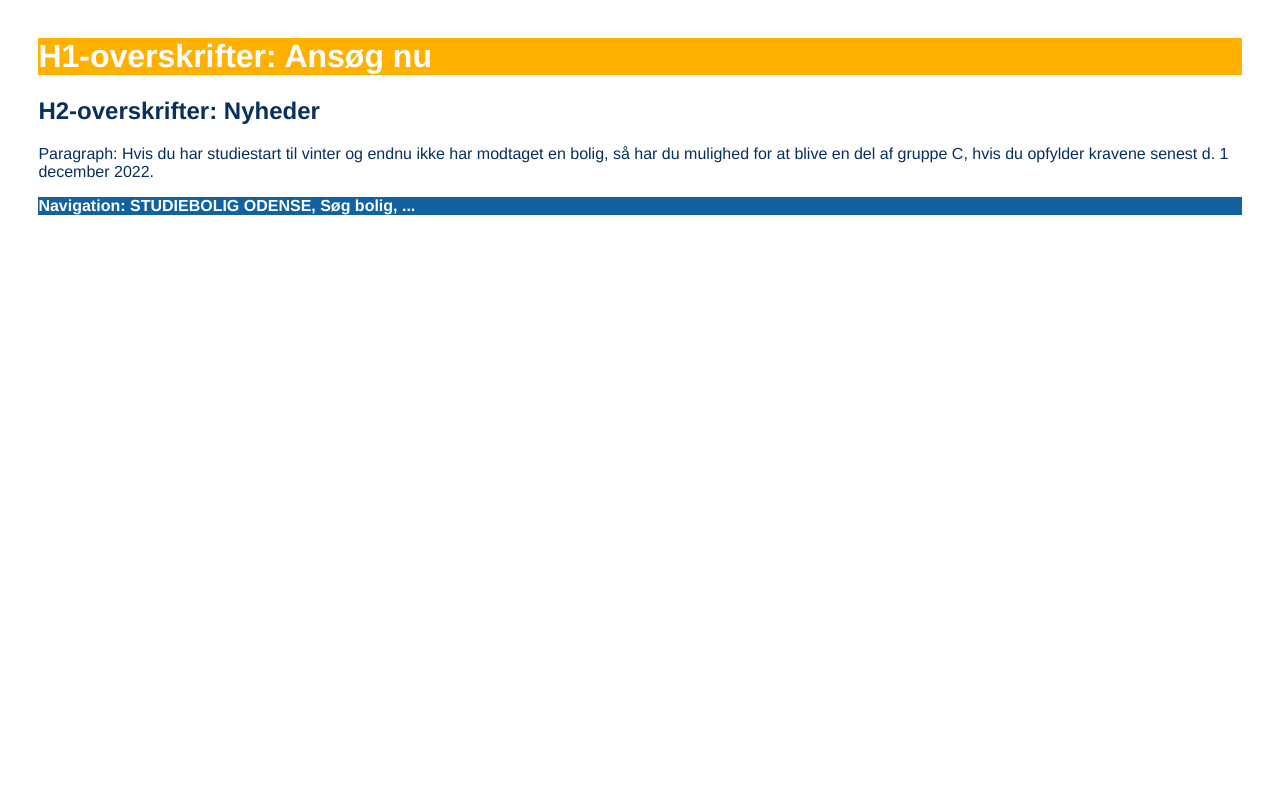
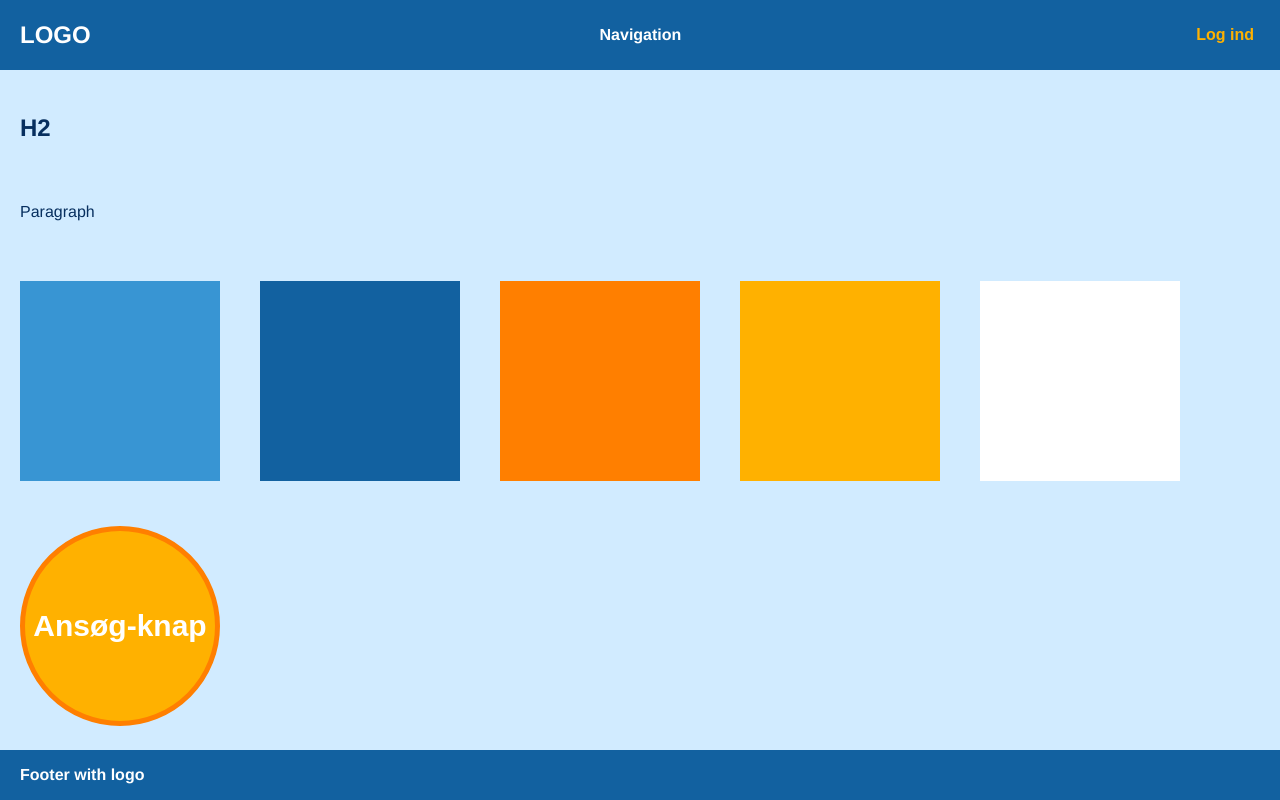
Before and after one commit to bene2510-0756/studiebolig-odense-styleguide, a plain HTML site: page styleguide.html in a window 1280 px wide. Drawn offline with Linux system fonts and the light colour scheme.

Commit message:
Første udkast

```diff
--- a/styleguide.html
+++ b/styleguide.html
@@ -2,13 +2,33 @@
 <html lang="en">
     <head>
         <meta charset="UTF-8">
-        <title>Style Guide</title>
+        <meta name="viewport" content="width=device-width, initial-scale=1.0">
+        <title>Forside</title>
         <link rel="stylesheet" href="styles.css">
     </head>
     <body>
-        <h1>H1-overskrifter: Ansøg nu</h1>
-        <H2>H2-overskrifter: Nyheder</H2>
-        <p>Paragraph: Hvis du har studiestart til vinter og endnu ikke har modtaget en bolig, så har du mulighed for at blive en del af gruppe C, hvis du opfylder kravene senest d. 1 december 2022.</p>
-        <nav>Navigation: STUDIEBOLIG ODENSE, Søg bolig, ...</nav>
+        <nav>
+            <h1>LOGO</h1>
+            <ul>
+                <li>Navigation</li>
+            </ul>
+            <button class="login">Log ind</button>
+        </nav>
+        <h2>H2</h2>
+        <p>Paragraph</p>
+        <div class="color-box">
+        <div class="medium-blue">
+        </div>
+        <div class="dark-blue">
+        </div>
+        <div class="dark-orange">
+        </div>
+        <div class="light-orange">
+        </div>
+        <div class="white">
+        </div>
+    </div>
+        <button class="apply-button">Ansøg-knap</button>
+        <footer>Footer with logo</footer>
     </body>
 </html>
--- a/styles.css
+++ b/styles.css
@@ -1,24 +1,145 @@
+:root {
+    --darkest-blue:  #072F5F;
+    --dark-blue: #1261A0;
+    --medium-blue: #3895D3;
+    --light-blue:  #D1EBFF;
+    --light-orange: #FFB100;
+    --dark-orange: #FF7F00;
+}
+
+html {
+    width: 100%;
+    height: 100%;
+}
+
 body {
-    margin: 3%;
-    font-family: helvetica neue;
+    display: flex;
+    background-color: var(--light-blue);
+    font-family: Helvetica, sans-serif;
+    color: var(--darkest-blue);
+    flex-direction: column;
+    margin: 0;
+    padding: 0px;
+    height: 100%;
+    box-sizing: border-box;
+    justify-content: space-between;
+    position: relative;
+}
+
+nav {
+    display: flex;
+    background-color: var(--dark-blue);
+    color: white;
+    font-weight: bold;
+    justify-content: space-between;
+    align-items: center;
+    padding:0 20px;
+}
+
+a:hover {
+    color: var(--light-orange)
+}
+
+a:active {
+    color: var(--dark-orange)
+}
+
+ul {
+    display: flex;
+    list-style-type: none;
+    padding: 0;
+}
+
+li {
+    padding: 10px;
+}
+
+a {
+    text-decoration: none;
+    color: white;
+}
+
+footer {
+    background-color: var(--dark-blue);
+    color: white;
+    height: 50px;
+    display: flex;
+    align-items: center;
+    padding: 0 20px;
+    font-weight: bold;
+}
+
+.dark-blue {
+    background-color:var(--dark-blue);
+    height: 200px;
+    width: 200px;
+    margin: 20px;
+}
+
+.medium-blue {
+    background-color:var(--medium-blue);
+    height: 200px;
+    width: 200px;
+    margin: 20px;
+}
+
+.dark-orange {
+    background-color:var(--dark-orange);
+    height: 200px;
+    width: 200px;
+    margin: 20px;
+}
+.light-orange {
+    background-color:var(--light-orange);
+    height: 200px;
+    width: 200px;
+    margin: 20px;
+}
+
+.white {
+    background-color:white;
+    height: 200px;
+    width: 200px;
+    margin: 20px;
+}
+
+.color-box {
+    display: flex;
+}
+
+.apply-button {
+    background-color: var(--light-orange);
+    border-color: var(--dark-orange);
+    border-width: 5px;
+    color: white;
+    border-radius: 50%;
+    width: 200px;
+    height: 200px;
+    z-index: 2;
+    position: relative;
+    left: 20px;
+    font-size: 30px;
+    font-weight: bold;
+    border-style: solid;
+}
+
+.login {
+    font-size: 16px;
+    background: none;
+    border: none;
+    color: var(--light-orange);
+    font-weight: bold;
 }
 
 h1 {
-    color: #ffffff;
-    background-color: #FFB100;
     font-weight: bold;
 }
 
 h2 {
-    color: #072F5F;
+    font-weight: bold;
+    padding-left: 20px;
 }
 
 p {
-    color: #072F5F;
+    padding-left: 20px;
 }
-
-nav {
-    color: #ffffff;
-    background-color: #1261A0;
-    font-weight: bold;
-}
```
